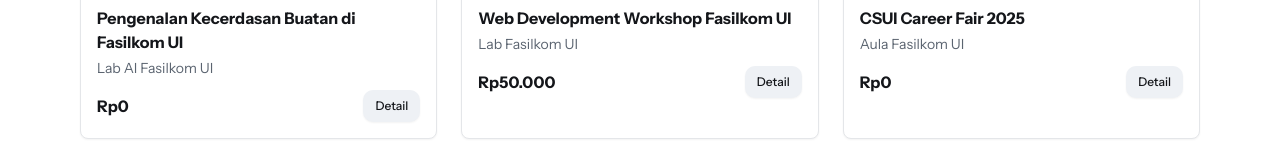
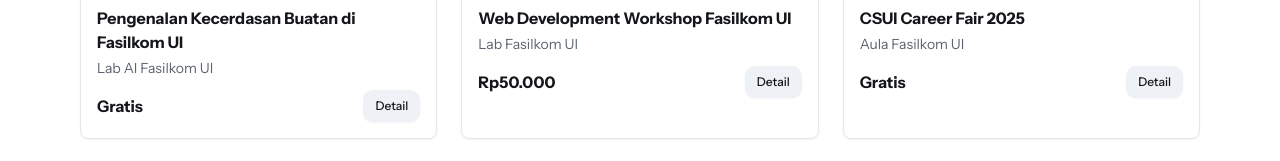
Before and after one commit to VickyIbr/CSUI-Ketemu, a React (Vite) app: page / in a window 1280 px wide. Shown: the part 761-922 px from the top of the page. Built offline with nearby package versions, Linux system fonts and the light colour scheme.

Commit message:
fix(price): show 'Gratis' instead of 'Rp0' on event cards and detail pages

```diff
--- a/src/pages/checkout/[id].tsx
+++ b/src/pages/checkout/[id].tsx
@@ -362,7 +362,7 @@
                 </div>
                 <div className="flex justify-between">
                   <span className="text-ink-soft">Harga</span>
-                  <span className="font-medium text-ink">{formatIDR(event.price)}</span>
+                  <span className="font-medium text-ink">{event.isFree || event.price === 0 ? "Gratis" : formatIDR(event.price)}</span>
                 </div>
                 <div className="flex justify-between">
                   <span className="text-ink-soft">Qty</span>
--- a/src/pages/mitra/[slug].tsx
+++ b/src/pages/mitra/[slug].tsx
@@ -71,7 +71,7 @@
                     <p className="text-sm text-ink-soft">{event.category}</p>
                   </div>
                   <div className="text-right">
-                    <p className="font-medium text-ink">{formatIDR(event.price)}</p>
+                    <p className="font-medium text-ink">{event.isFree || event.price === 0 ? "Gratis" : formatIDR(event.price)}</p>
                     <Button variant="secondary" size="sm" asChild>
                       <Link to={`/events/${event.slug}`}>Detail</Link>
                     </Button>
--- a/src/pages/mitra/dashboard.tsx
+++ b/src/pages/mitra/dashboard.tsx
@@ -75,7 +75,7 @@
                   <p className="text-sm text-ink-soft">{event.category}</p>
                 </div>
                 <div className="text-right">
-                  <p className="font-medium text-ink">{formatIDR(event.price)}</p>
+                  <p className="font-medium text-ink">{event.isFree || event.price === 0 ? "Gratis" : formatIDR(event.price)}</p>
                   <Badge variant={event.status === "published" ? "default" : "secondary"}>
                     {event.status}
                   </Badge>
--- a/src/pages/public/landing.tsx
+++ b/src/pages/public/landing.tsx
@@ -59,7 +59,7 @@
                   <h3 className="font-bold text-ink">{event.title}</h3>
                   <p className="mt-1 text-sm text-ink-soft">{event.location}</p>
                   <div className="mt-3 flex items-center justify-between">
-                    <p className="font-bold text-ink">{formatIDR(event.price)}</p>
+                    <p className="font-bold text-ink">{event.isFree || event.price === 0 ? "Gratis" : formatIDR(event.price)}</p>
                     <Button size="sm" variant="secondary" asChild>
                       <Link to={`/events/${event.slug}`}>Detail</Link>
                     </Button>
```
